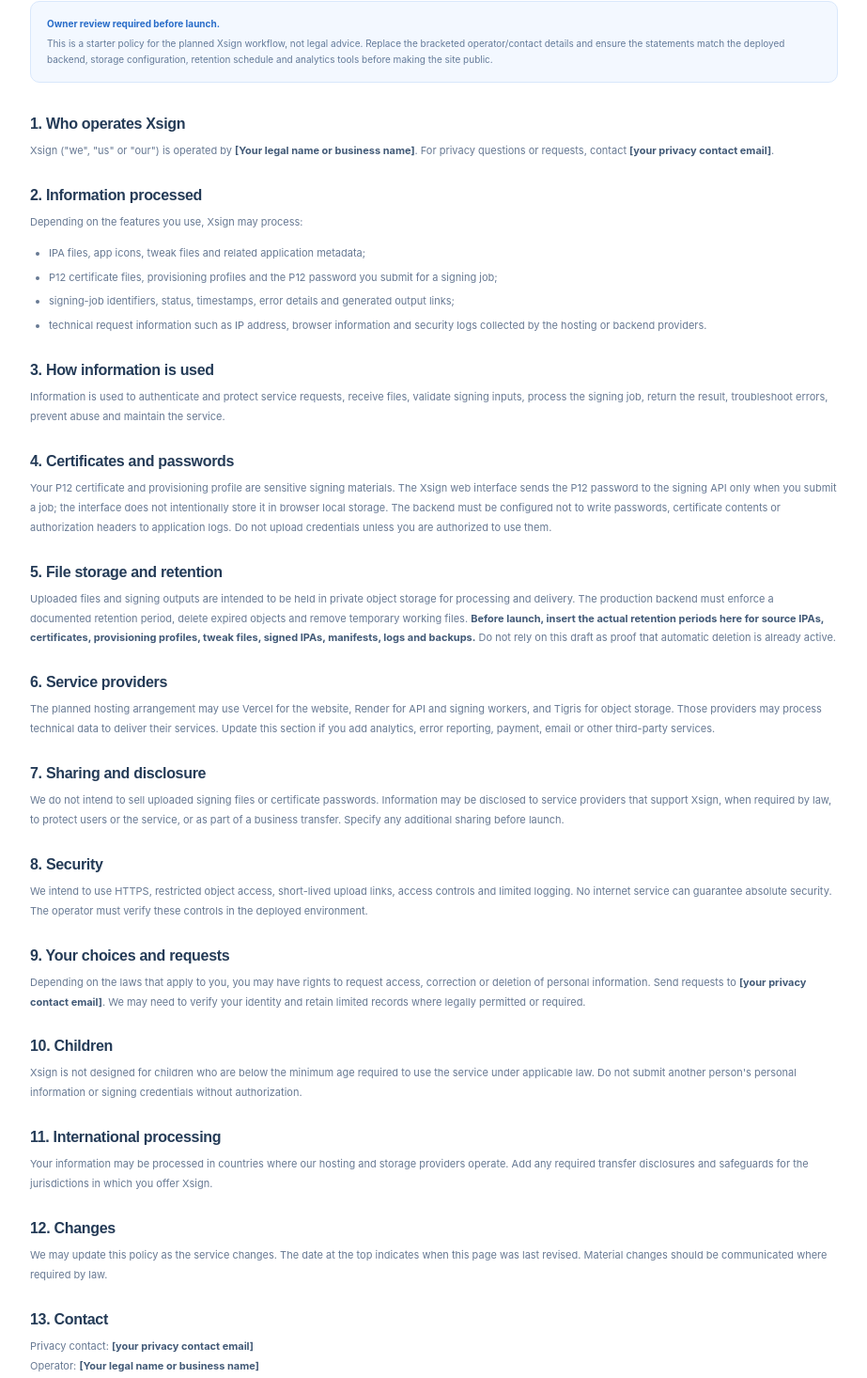
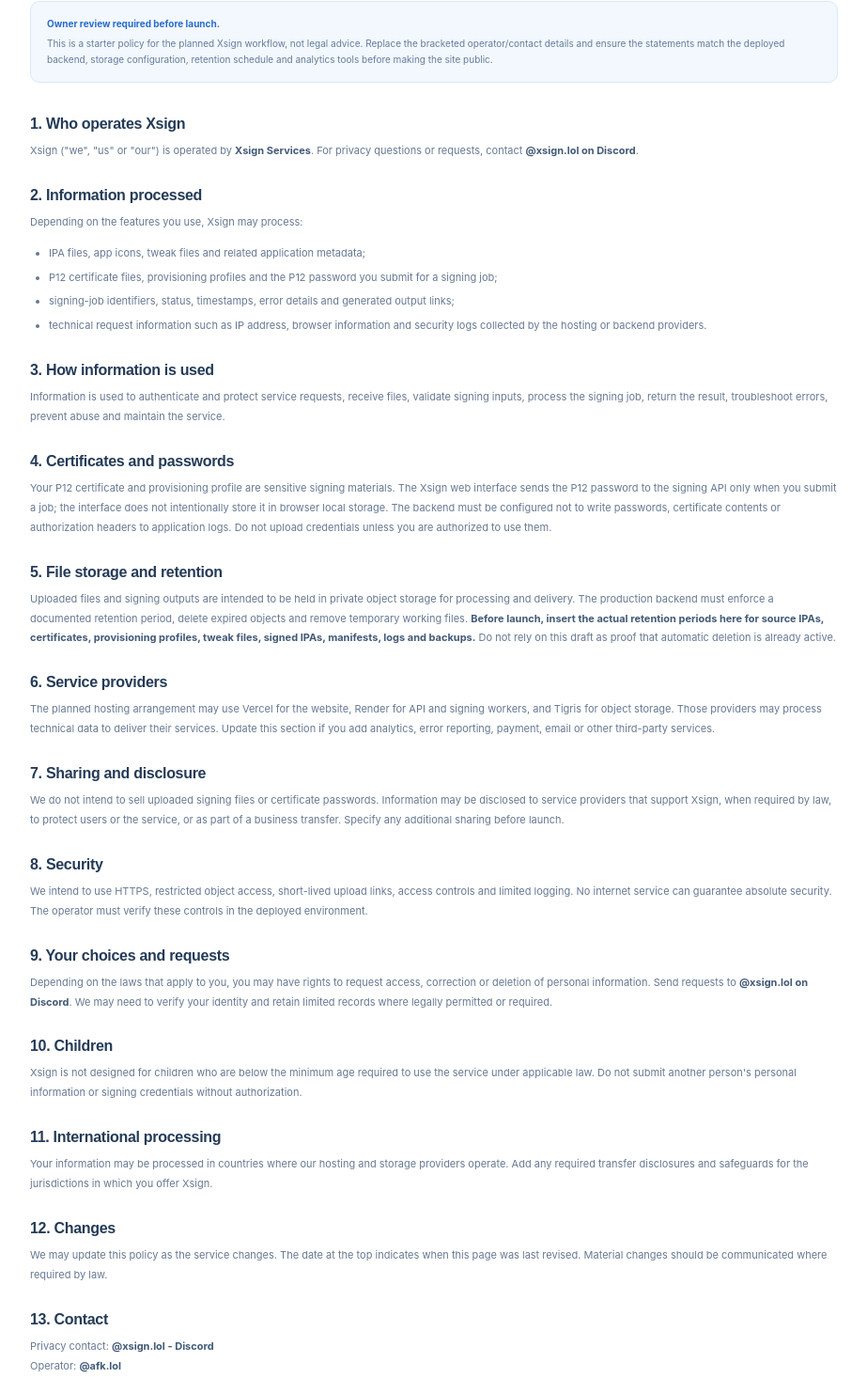
Before and after one commit to MooCore/XsignSite, a Next.js app: page /privacy in a window 1280 px wide. Shown: the part 306-1772 px from the top of the page at 94% size, without its empty margins (178-1101 px from the left). Built offline with nearby package versions, Linux system fonts and the light colour scheme; no server answers.

Commit message:
Add files via upload

```diff
--- a/app/privacy/page.js
+++ b/app/privacy/page.js
@@ -10,7 +10,7 @@ export default function PrivacyPage() {
         <div className="legal-notice"><strong>Owner review required before launch.</strong> This is a starter policy for the planned Xsign workflow, not legal advice. Replace the bracketed operator/contact details and ensure the statements match the deployed backend, storage configuration, retention schedule and analytics tools before making the site public.</div>
         <article className="legal-content">
           <h2>1. Who operates Xsign</h2>
-          <p>Xsign ("we", "us" or "our") is operated by <strong>[Your legal name or business name]</strong>. For privacy questions or requests, contact <strong>[your privacy contact email]</strong>.</p>
+          <p>Xsign ("we", "us" or "our") is operated by <strong>Xsign Services</strong>. For privacy questions or requests, contact <strong>@xsign.lol on Discord</strong>.</p>
           <h2>2. Information processed</h2>
           <p>Depending on the features you use, Xsign may process:</p>
           <ul><li>IPA files, app icons, tweak files and related application metadata;</li><li>P12 certificate files, provisioning profiles and the P12 password you submit for a signing job;</li><li>signing-job identifiers, status, timestamps, error details and generated output links;</li><li>technical request information such as IP address, browser information and security logs collected by the hosting or backend providers.</li></ul>
@@ -27,7 +27,7 @@ export default function PrivacyPage() {
           <h2>8. Security</h2>
           <p>We intend to use HTTPS, restricted object access, short-lived upload links, access controls and limited logging. No internet service can guarantee absolute security. The operator must verify these controls in the deployed environment.</p>
           <h2>9. Your choices and requests</h2>
-          <p>Depending on the laws that apply to you, you may have rights to request access, correction or deletion of personal information. Send requests to <strong>[your privacy contact email]</strong>. We may need to verify your identity and retain limited records where legally permitted or required.</p>
+          <p>Depending on the laws that apply to you, you may have rights to request access, correction or deletion of personal information. Send requests to <strong>@xsign.lol on Discord</strong>. We may need to verify your identity and retain limited records where legally permitted or required.</p>
           <h2>10. Children</h2>
           <p>Xsign is not designed for children who are below the minimum age required to use the service under applicable law. Do not submit another person's personal information or signing credentials without authorization.</p>
           <h2>11. International processing</h2>
@@ -35,7 +35,7 @@ export default function PrivacyPage() {
           <h2>12. Changes</h2>
           <p>We may update this policy as the service changes. The date at the top indicates when this page was last revised. Material changes should be communicated where required by law.</p>
           <h2>13. Contact</h2>
-          <p>Privacy contact: <strong>[your privacy contact email]</strong><br/>Operator: <strong>[Your legal name or business name]</strong><br/>Business address, where required: <strong>[your business address]</strong></p>
+          <p>Privacy contact: <strong>@xsign.lol - Discord</strong><br/>Operator: <strong>@afk.lol</strong></p>
           <div className="legal-support"><h2>Need help?</h2><p>For general questions or support with Xsign, join our Discord community. For private data or privacy requests, use the privacy contact details above rather than posting personal information in a public channel.</p><a href="https://discord.gg/Fapt85usjU" target="_blank" rel="noreferrer">Join the Xsign Discord <span aria-hidden="true">↗</span></a></div>
         </article>
       </div>
```
